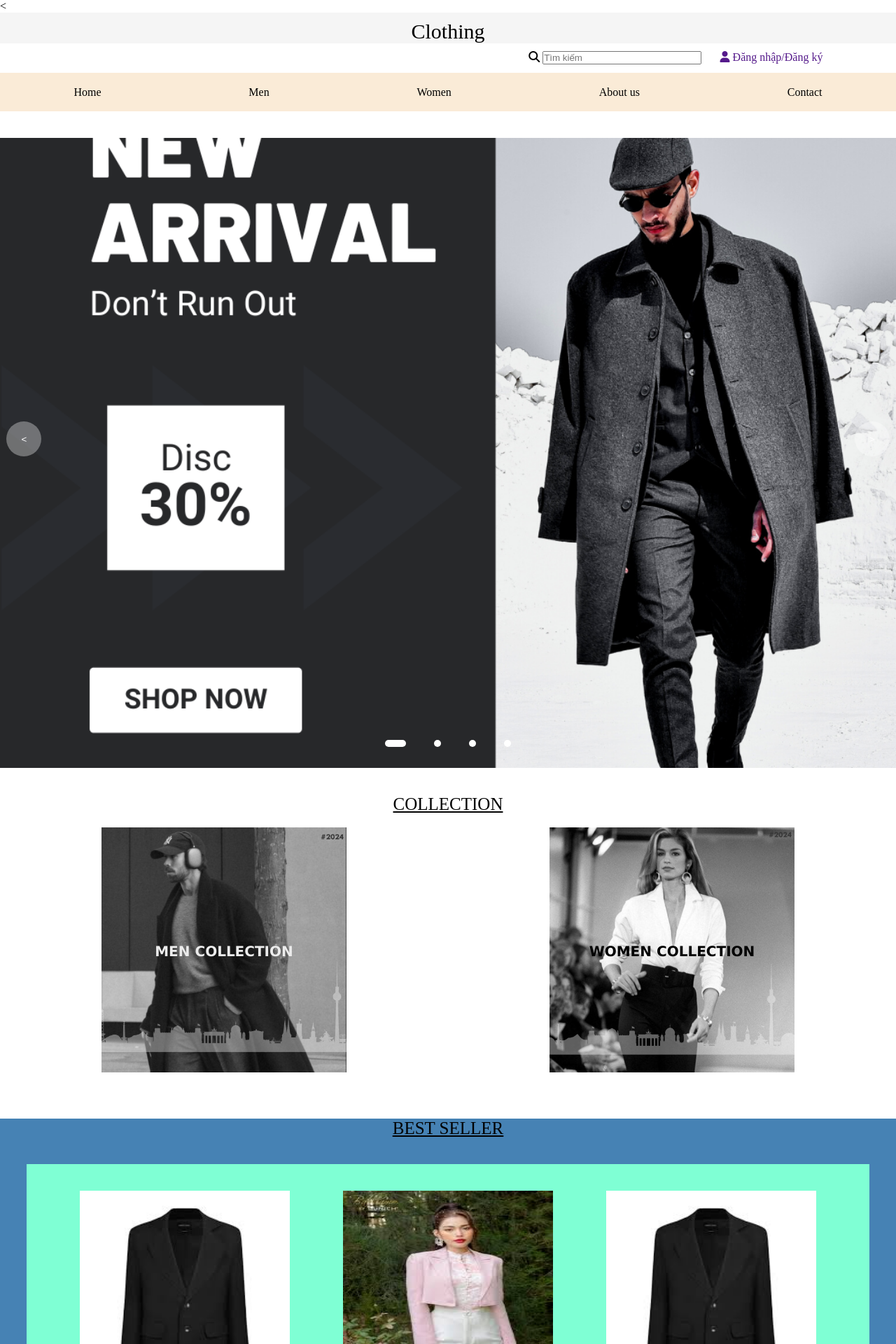
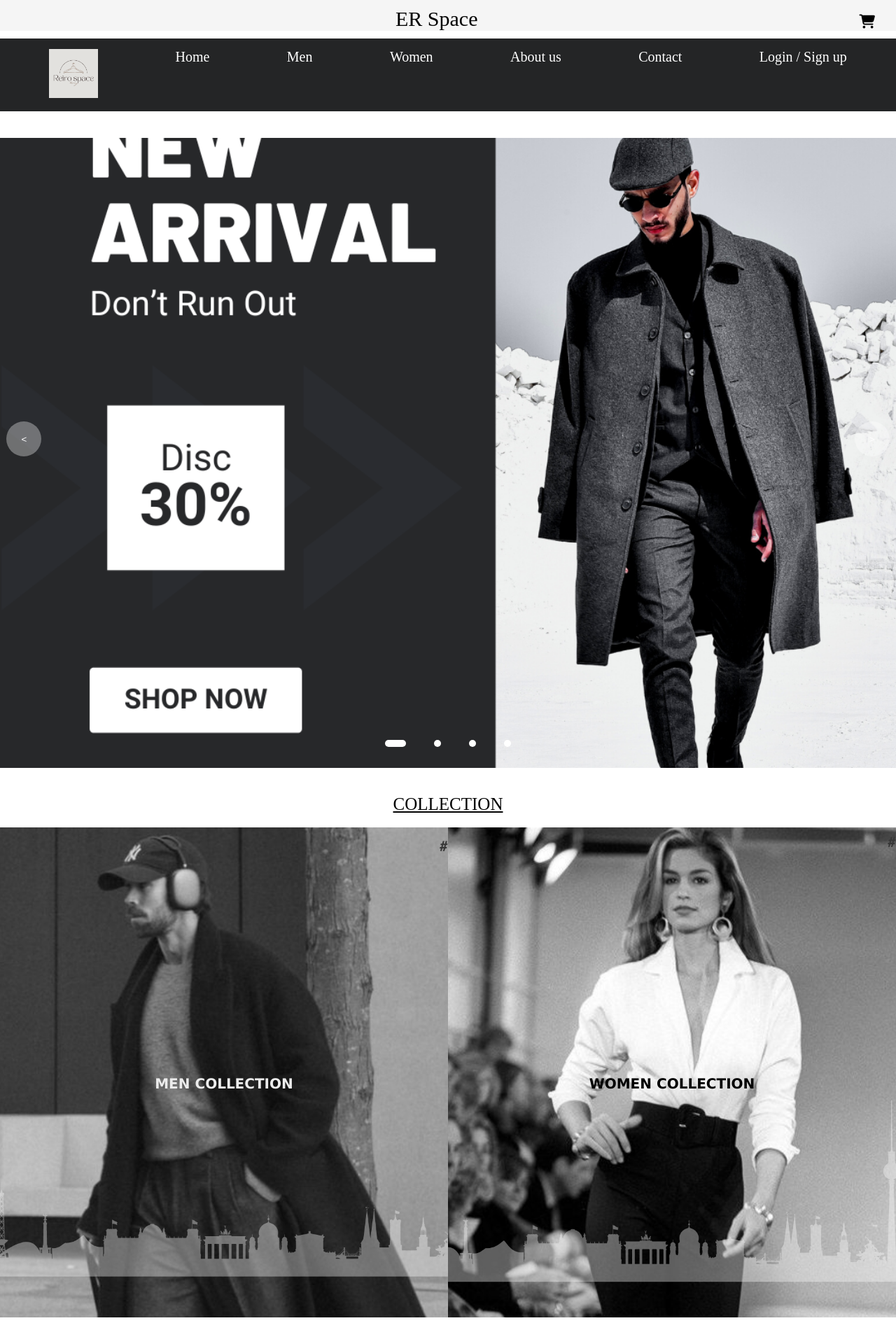
Before and after one commit to ttn-piw/clothing_web, a PHP site: page / in a window 1280 px wide. Shown: the top 1920 px of the page at 70% size. Run offline with PHP 8.4, Linux system fonts and the light colour scheme.

Commit message:
Upload menu bar 04/03

```diff
--- /dev/null
+++ b/home_bar.js
@@ -0,0 +1,11 @@
+const navEl = document.querySelector('.home_bar');
+const HamMenu = document.querySelector('.hamburger #bar');
+const CloseMenu= document.querySelector('.home_bar #close_menu');
+
+HamMenu.addEventListener('click', () => {
+     navEl.classList.toggle("home_bar--open");
+});
+
+CloseMenu.addEventListener('click', () =>{
+     navEl.classList.toggle("home_bar--open");
+})
--- a/index.css
+++ b/index.css
@@ -7,47 +7,157 @@
 header{
     background-color: #f5f5f5;
     text-align: center;
+    padding-left: 20px;
     font-size: 30px;
     padding-top: 10px;
 }
 
-.login_bar{
-    box-sizing:border-box;
-    /* background-color:aquamarine;  */
-    margin-left: 59%;
-    margin-bottom: 0.1cm;
+#cart{
+    float:right ;
+    padding-top: 10px;
+    padding-right: 30px;
+    font-size: 20px;
+    cursor: pointer;
+}
+.hamburger{
+    display: none;
+}
+.bar{
+    height: 2px;
+    width: 27px;
+    background-color:aqua;
+    margin: 5px 0px;
+}
+.home_bar{
+    background-color: #242526;
+    padding: 15px 15px;
     margin-top: 0.3cm;
-
-}
-.login_bar input{
-    margin-right: 0.5cm;
-    width: 6cm;
-    border-radius:5px  solid #000000;
-}
-.login_bar a{
-    text-decoration: none;
-    padding-left: 0.1cm;
-    padding-right: 0;
-}
-
-.home_bar{
-    box-sizing: border-box;
-    background-color: antiquewhite;
-    padding: 0.5cm 0cm;
-    margin-top: 0.3cm;
+    width: 100%;
+    height:max-content;
 }
 .home_bar ul{
     display: flex;
 }
-.home_bar ul li a{
+.home_bar #close_menu{
+    display: none;
+}
+.home_bar > ul > li a{
     text-decoration: none;
-    color:#000000;
+    color:#fff;
+    font-size: 20px;
+    font-weight: 500;
+    transition: all 0.3s ease;
 }
-.home_bar ul li:hover a {
-    border-bottom: 1px solid black;
+.home_bar > ul > li:hover > a {
+    background-color: white;
+    color: #000000;
     padding: 0.2cm;
+    border-radius: 5px;
+    transition: 0.3s ease-in;
+
 }
+.home_bar .men_menu{
+    /* background-color: aqua; */
+    background-color: #242526;
+    display: block;
+    top: 100px;
+    padding-left: 10px;
+    width: 140px;
+    position: absolute;
+    height: max-content;
+    line-height: 50px;
+    z-index: 999;
+    border-radius: 2px;
+    opacity: 0;
+    visibility: hidden;
+}
+.home_bar li:hover .men_menu{
+    opacity: 1;
+    visibility: visible;
+    transition: 0.5s;
+}
+.men_menu li:hover a{
+    background-color: white;
+    color: #000000;
+    padding: 0.2cm;
+    border-radius: 5px;
+    transition: 0.5s ease-in;
+}
+@media screen and (max-width: 768px) {
+    .home_bar .men_menu{
+        top:100px;
+    }
+}
+@media screen and (max-width: 700px)  {
+    .home_bar--open {
+        transform: translate(0) !important;
+        transition: 0.5s;
+        z-index: 999;
+    }
+    header{
+        all:unset;
+        display: block;
+        font-size: 30px;
+        width: 100%;
+        padding-top: 10px;
+        padding-bottom: 10px;
+        text-align: center;
+        background-color:#ececec;
+    }
+    #cart{
+        position:relative;
+        float: left;
+        visibility: visible;
+        font-size: 25px;
+        padding: 0 0 0px 10px;
+    }
+    #logo{
+        font-size: 50px;
+    }
+    .hamburger{
+        float: right;
+        visibility:visible;
+        display: inline;
+        cursor: pointer;
+        padding-right: 10px;
+    }
+    .home_bar{
+        position: absolute;
+        background-color:#242526;
+        width: 100%;
+        margin-left: 00%;
+        height: 100%;
+        max-width: 100%;
+        z-index: 999;
+        transform: translate(-100%);
+        transition: 0.5s;
+        opacity: 0.9;
+    }
+    .home_bar #close_menu{
+        display: block;
+        font-size: 30px;
+        color: #fff;
+        float: right;
+        padding-right: 15px;
+        cursor: pointer;
+    }
 
+    .home_bar ul{
+        flex-direction: column;
+        padding-top: 30px;
+        align-items: center;
+        line-height: 90px;
+    }
+    .home_bar ul li {
+        color: #000000;
+        text-decoration: none
+    }
+    .home_bar li:hover .men_menu{
+        opacity: 1;
+        visibility: hidden;
+    }
+
+}
 .intro_space{
     width: 1300px;
     max-width: 100vw;
@@ -141,11 +251,11 @@ header{
 
 #collection_block .content_collection{
     display: flex;
-    height: 50%;
-    justify-content: space-between;
+    height: 700px;
+    padding: 0;
 }
 #collection_block .content_collection .men_collection{
-    max-width: 350px;
+    max-width: 700px;
     overflow: hidden;
 }
 
@@ -175,7 +285,7 @@ header{
 }
 
 #collection_block .content_collection .women_collection{
-    max-width: 350px;
+    max-width: 700px;
     overflow: hidden;
 }
 #collection_block .content_collection .women_collection a:hover img{
--- a/index.html
+++ b/index.html
@@ -6,29 +6,38 @@
         <link rel="stylesheet" href="index.css">
         <link rel="stylesheet" href="https://cdnjs.cloudflare.com/ajax/libs/font-awesome/6.5.1/css/all.min.css">
         <link rel="stylesheet" href="index.js/">
-        <
     </head>
     <body>
         <header>
-            Clothing
+            <span id="cart"><i class="fa-solid fa-cart-shopping"></i></span>
+            <span id="logo">ER Space</span>
+            <div class="hamburger">
+
+                <span id="bar"><i class="fa-solid fa-bars"></i></span>
+            </div>
         </header>
-        <div class="login_bar">
-            <ul type="none">
-               <i class="fa-solid fa-magnifying-glass"></i> <input type="text" placeholder="Tìm kiếm">
-               <a href=""><i class="fa-solid fa-user"></i> Đăng nhập/Đăng ký</a>
-            </ul>
-        </div>
-
         <nav>
          <div class="home_bar" >
+            <div id="close_menu">X</div>
           <ul type ="none">
+            <span><img src="/clothing_web/imagine/logo.png" width="70px"></span>
             <li><a href="">Home</a></li>
-            <li><a href="">Men</a></li>
+            <li>
+                <a href="">Men</a>
+                <ul class="men_menu" type="none">
+                    <li><a href="">T-shirt</a></li>
+                    <li><a href="">Somi</a></li>
+                    <li><a href="">Flannel</a></li>
+                    <li><a href="">Vest/Blazer</a></li>
+                    <li><a href="">Quần</a></li>
+                </ul>
+            </li>
             <li><a href="">Women</a></li>
             <li><a href="">About us</a></li>
             <li><a href="">Contact</a></li>
+            <li id="login"><a href="">Login / Sign up</a></li>
           </ul>
-         </div>
+        </div>
         </nav>
 
         <div class="intro_space">
@@ -69,13 +78,13 @@
          <div class="content_collection">
           <div class="men_collection">
             <a href="">
-             <img src="imagine\men_clothing.png" width="350px">
+             <img src="imagine\men_clothing.png" width="700px">
             </a>
             <span class="text_collection_men">MEN COLLECTION</span>
           </div>
           <div class="women_collection">
             <a href ="">
-                <img src ="imagine\women_clothing.png" width="350px">
+                <img src ="imagine\women_clothing.png" width="700px">
             </a>
             <span class="text_collection_women">WOMEN COLLECTION</span>
           </div>
@@ -146,5 +155,6 @@
             </div>
         </footer>
         <script src="intro_space.js"></script>
+        <script src="home_bar.js"></script>
     </body>
 </html>
```
Also changed, not shown: imagine/logo.png (added).
